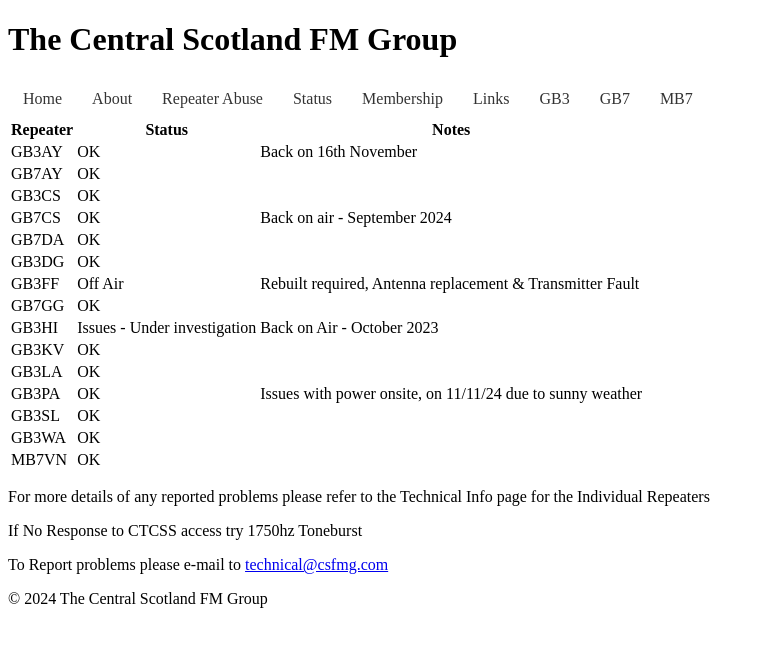
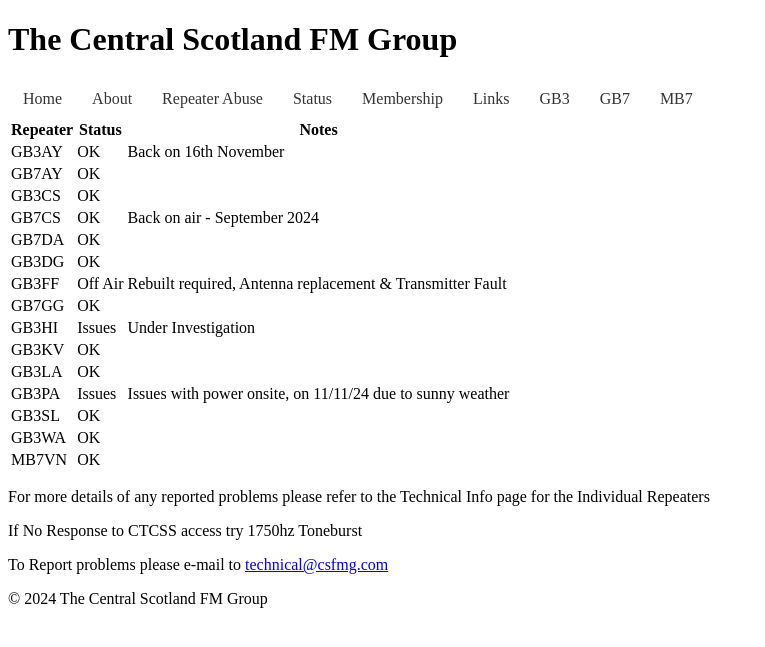
Before and after one commit to Michael-AUG/csfmg, a Jekyll site: the page built from status.md, in a window 1280 px wide. Shown: the top 647 px of the page, without its empty margins (0-765 px from the left). Built offline with Jekyll 4.4.1, drawn with Linux system fonts in a browser that asks for light colours.

Commit message:
wodge 1c

```diff
--- a/status.md
+++ b/status.md
@@ -13,10 +13,10 @@ layout: default
 | GB3DG | OK ||
 | GB3FF | Off Air | Rebuilt required, Antenna replacement & Transmitter Fault |
 | GB7GG | OK ||
-| GB3HI | Issues - Under investigation| Back on Air - October 2023 |
+| GB3HI | Issues | Under Investigation |
 | GB3KV | OK ||
 | GB3LA | OK ||
-| GB3PA | OK | Issues with power onsite, on 11/11/24 due to sunny weather |
+| GB3PA | Issues | Issues with power onsite, on 11/11/24 due to sunny weather |
 | GB3SL | OK ||
 | GB3WA | OK ||
 | MB7VN | OK ||
```
